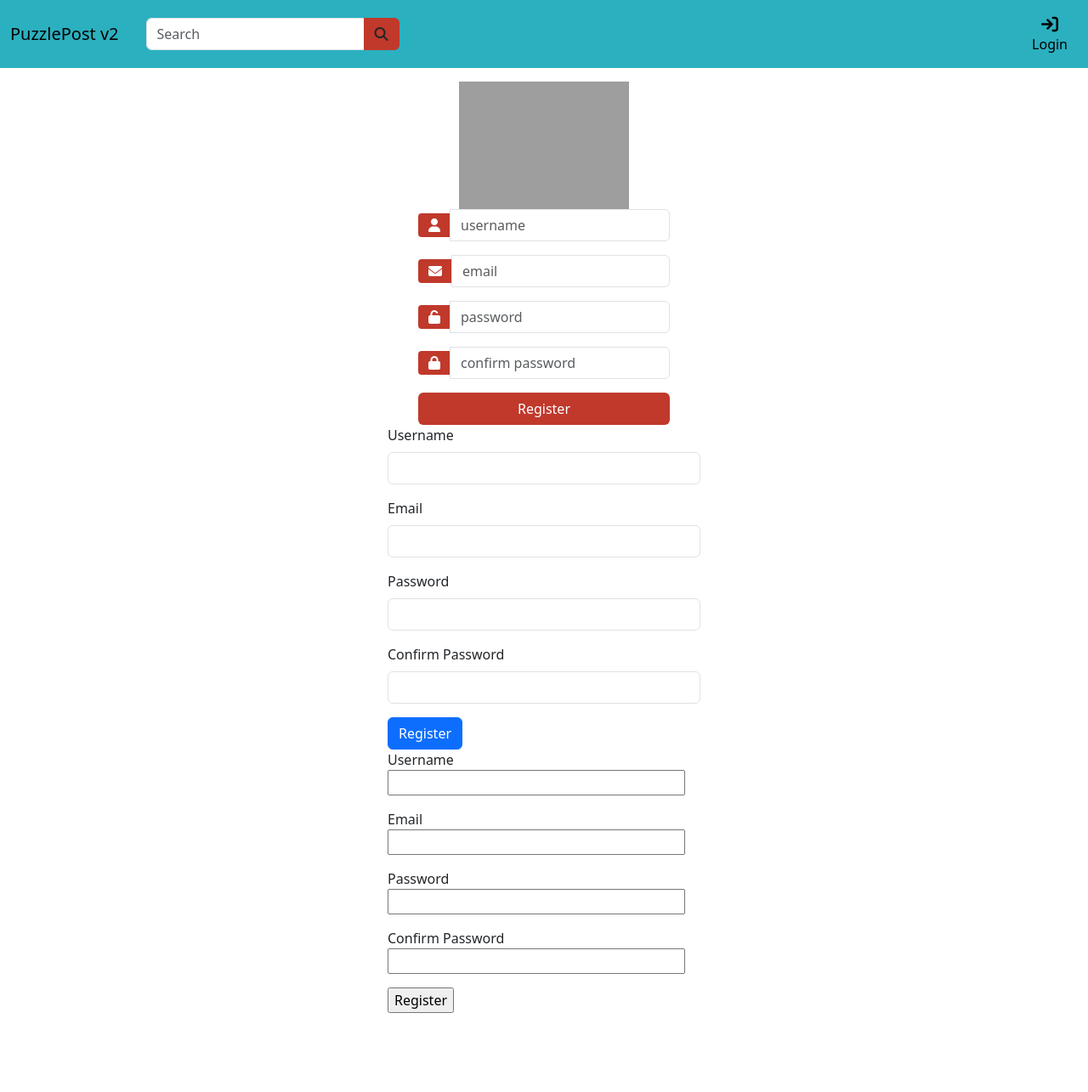
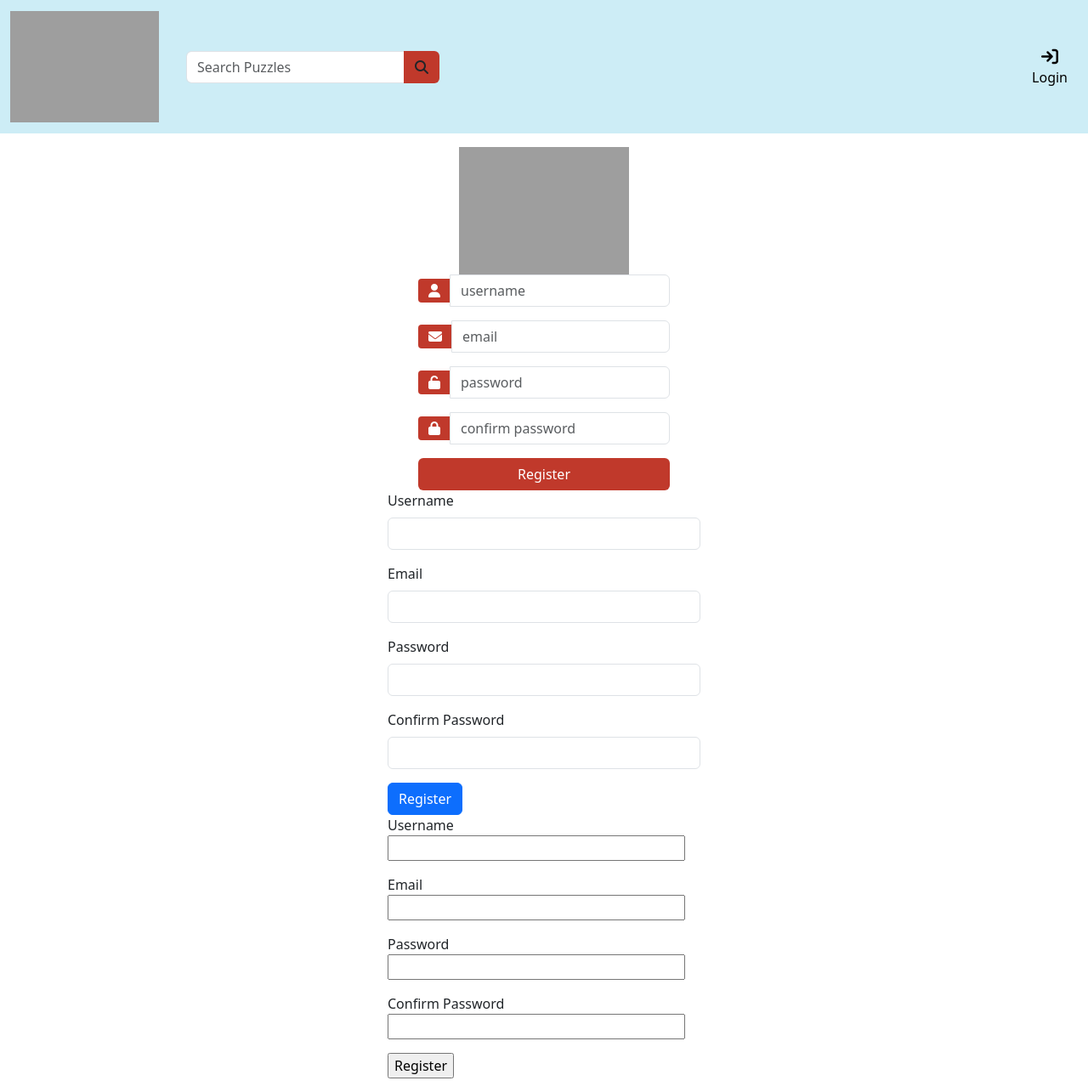
Before and after one commit to sfreeley/puzzle-post-v2-flask, a Flask app: page /register in a window 1280 px wide. Shown: the whole page at 85% size. Before the commit the page ends 1192 px from the top, so only its background shows below. Run offline with Flask 3, Linux system fonts and the light colour scheme; some libraries are stand-ins or nearby versions; grey boxes are pictures that could not be loaded.

Commit message:
fix search functionality to include showing search results with pagination

```diff
--- a/app/routes.py
+++ b/app/routes.py
@@ -21,20 +21,64 @@ from config import Config
 @app.route('/index')
 @login_required
 def index():
-
+    # include search functionality
+    query = request.args.get('query', '')
     # try pagination
     page = request.args.get('page', 1, type=int)
-
-    # only show puzzles that are not being requested
-    # puzzles = db.session.query(Puzzle).filter_by(is_available=True).all()
-
     per_page = 2
-    puzzles_pagination = db.session.query(Puzzle).filter_by(is_available=True).paginate(page=page, per_page=per_page, error_out=False)
+    if query:
+        results = Puzzle.query.join(Puzzle.categories).filter(
+            or_(
+            Puzzle.title.ilike(f'%{query}%'),
+            Puzzle.pieces.ilike(f'%{query}%'),
+            Puzzle.manufacturer.ilike(f'%{query}%'),
+            Puzzle.condition.ilike(f'%{query}%'),
+            Puzzle.description.ilike(f'%{query}%'),
+            Category.name.ilike(f'%{query}%')
+        )
+    ).paginate(page=page, per_page=per_page, error_out=False)
+    else:
+        results = Puzzle.query.paginate(page=page, per_page=per_page, error_out=False)
+    # puzzles_pagination = db.session.query(Puzzle).filter_by(is_available=True).paginate(page=page, per_page=per_page, error_out=False)
 
     # rendertemplate() function included with Flask that uses Jinja template engine takes template filename
     # and returns html with placeholders replaced with values
-    return render_template('index.html', title='Home', puzzles_pagination=puzzles_pagination, user=user)
+    return render_template('index.html', title='Home', puzzles_pagination=results, query=query, user=user)
 
+# SEARCH
+# @app.route('/search', methods=['GET'])
+# def search():
+#     # try:
+#     # retrieve query parameter
+#     # request.args object that contains all query parameters sent with request
+#     # get('query', '') gets the value associated with the key named 'query'
+#     # if the value of query is not there, default to empty string
+#         query = request.args.get('query', '')
+#         page = request.args.get('page', 1, type=int)
+#         per_page = 2
+#         if query:
+#             results = Puzzle.query.join(Puzzle.categories).filter(
+#                 or_(
+#                 Puzzle.title.ilike(f'%{query}%'),
+#                 Puzzle.pieces.ilike(f'%{query}%'),
+#                 Puzzle.manufacturer.ilike(f'%{query}%'),
+#                 Puzzle.condition.ilike(f'%{query}%'),
+#                 Puzzle.description.ilike(f'%{query}%'),
+#                 Category.name.ilike(f'%{query}%')
+#             )
+#             ).paginate(page=page, per_page=per_page, error_out=False)
+#         else:
+#             results = Puzzle.query.paginate(page=page, per_page=per_page, error_out=False)
+#         return render_template('index.html', puzzles_pagination=results, query=query)
+    #     results_data = [puzzle.to_dict() for puzzle in results]
+    #     # results_data = [{'title': puzzle.title, 'pieces': puzzle.pieces, 'manufacturer': puzzle.manufacturer, 'condition': puzzle.condition, 'categories': puzzle.categories} for puzzle in results]
+    #     return jsonify(results_data)
+    # except Exception as e:
+    #     return jsonify({'error': str(e)}), 500
+    # iterate through results list and creates dictionary
+
+    # converts list of dictionaries, results_data, into JSON format for sending back as response to client
+    # return jsonify(results_data)
 # LOGIN
 # will now accept get and post requests to server
 @app.route('/login', methods=['GET', 'POST'])
@@ -574,41 +618,6 @@ def request_action():
     return redirect(url_for('messages'))
     # return render_template('messages.html', form=form)
 
-# SEARCH
-@app.route('/search', methods=['GET'])
-def search():
-    # try:
-    # retrieve query parameter
-    # request.args object that contains all query parameters sent with request
-    # get('query', '') gets the value associated with the key named 'query'
-    # if the value of query is not there, default to empty string
-        query = request.args.get('query', '')
-        page = request.args.get('page', 1, type=int)
-        per_page = 2
-        if query:
-            results = Puzzle.query.join(Puzzle.categories).filter(
-                or_(
-                Puzzle.title.ilike(f'%{query}%'),
-                Puzzle.pieces.ilike(f'%{query}%'),
-                Puzzle.manufacturer.ilike(f'%{query}%'),
-                Puzzle.condition.ilike(f'%{query}%'),
-                Puzzle.description.ilike(f'%{query}%'),
-                Category.name.ilike(f'%{query}%')
-            )
-            ).paginate(page=page, per_page=per_page, error_out=False)
-        else:
-            results = Puzzle.query.paginate(page=page, per_page=per_page, error_out=False)
-        return render_template('index.html', puzzles_pagination=results, query=query)
-    #     results_data = [puzzle.to_dict() for puzzle in results]
-    #     # results_data = [{'title': puzzle.title, 'pieces': puzzle.pieces, 'manufacturer': puzzle.manufacturer, 'condition': puzzle.condition, 'categories': puzzle.categories} for puzzle in results]
-    #     return jsonify(results_data)
-    # except Exception as e:
-    #     return jsonify({'error': str(e)}), 500
-    # iterate through results list and creates dictionary
-
-    # converts list of dictionaries, results_data, into JSON format for sending back as response to client
-    # return jsonify(results_data)
-
 @app.route('/delete/message_thread', methods=['GET','POST'])
 @login_required
 def delete_message_thread():
--- a/app/templates/_puzzle.html
+++ b/app/templates/_puzzle.html
@@ -6,11 +6,11 @@
 </script>
 <style>
     .btn-request {
-        background-color: #2BB0BF;
+        background-color: #cdedf6;
     }
 
     .info-puzzle {
-        color: #c0392b;
+        color: #5eb1bf;
     }
 
     .card-img-top {
--- a/app/templates/base.html
+++ b/app/templates/base.html
@@ -30,7 +30,13 @@
 
 
             .navbar {
-              background-color: #2BB0BF;
+              background-color: #cdedf6;
+
+            }
+
+            .img-fluid-logo {
+              max-width: 175px;
+
             }
 
 
@@ -54,7 +60,7 @@
                   if (path.includes('/messages')) {
                     timestamp.innerHTML = `<i class="far fa-clock"></i> ${localDate.toLocaleString(luxon.DateTime.DATETIME_MED)}`
                   } else if (path.includes('/user')) {
-                    timestamp.innerHTML = `Last seen on : ${localDate.toLocaleString(luxon.DateTime.DATETIME_MED)}`
+                    timestamp.innerHTML = `Last <i class="fa-solid fa-eye"></i> : ${localDate.toLocaleString(luxon.DateTime.DATETIME_MED)}`
                   }
                   if (timestamp.closest('.puzzle-timestamp')) {
                     timestamp.innerHTML = `<i class="fa-solid fa-signs-post fa-lg"></i> ${localDate.toLocaleString(luxon.DateTime.DATETIME_MED)}`
@@ -123,10 +129,12 @@
             <!-- Container wrapper -->
             <div class="container-fluid">
                 <!-- Navbar brand -->
-                <a class="navbar-brand" href="{{ url_for('index') }}">PuzzlePost v2</a>
+                <a class="navbar-brand" href="{{ url_for('index') }}">
+                  <img class="img-fluid img-fluid-logo" src="https://see.fontimg.com/api/renderfont4/MJ7p/eyJyIjoiZnMiLCJoIjo2NSwidyI6MTAwMCwiZnMiOjY1LCJmZ2MiOiIjMDAwMDAwIiwiYmdjIjoiI0ZGRkZGRiIsInQiOjF9/UHV6emxlUG9zdCB2Mg/drawing-guides.png" alt="app-title-logo"/>
+                </a>
                    <!-- Search  -->
-                <form class="d-flex input-group w-auto ms-lg-3 my-3 my-lg-0" action="{{ url_for('search') }}" method="GET">
-                  <input type="search" class="form-control" placeholder="Search" aria-label="Search" name="query" />
+                <form class="d-flex input-group w-auto ms-lg-3 my-3 my-lg-0" action="{{ url_for('index') }}" method="GET">
+                  <input type="search" class="form-control" placeholder="Search Puzzles" aria-label="Search" name="query" />
                   <button class="btn search-button" type="submit" data-bs-ripple-color="dark">
                     <i class="fas fa-search"></i>
                   </button>
```
Also changed, not shown: app/templates/create_puzzle.html (+4 -5 lines), app/templates/index.html (+15 -5 lines), app/templates/user.html (+13 -17 lines).
